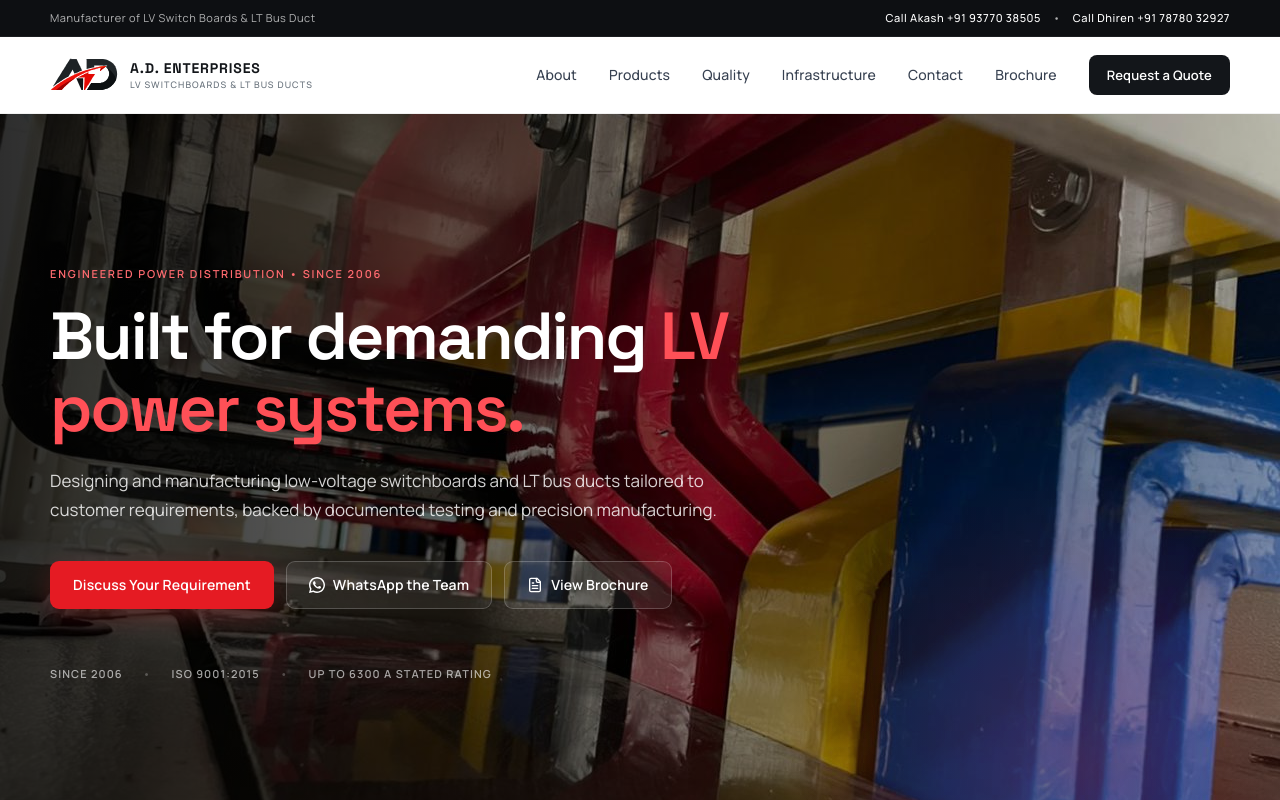
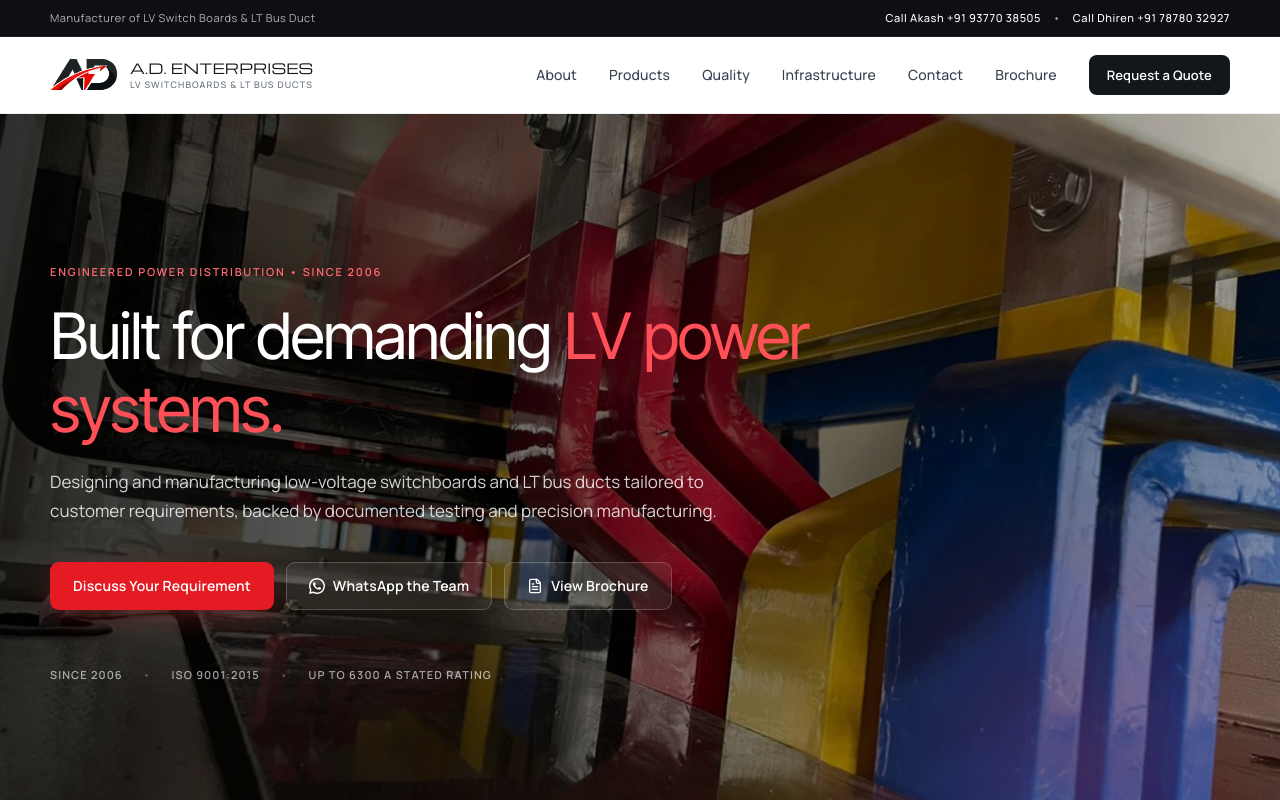
Before and after one commit to Darshan-Pie/A-D-Enterprises-Website, a Next.js app: page / in a window 1280 px wide. Shown: the top 800 px of the page. Built offline with nearby package versions, Linux system fonts and the light colour scheme; no server answers.

Commit message:
Update site typography system

```diff
--- a/app/globals.css
+++ b/app/globals.css
@@ -15,10 +15,10 @@
   --max: 1180px;
   --shadow: 0 20px 60px rgba(15, 23, 42, .09);
 
-  /* Typography — next/font/google injects the actual font-family onto html via
-     className. These fallbacks activate only when the custom property is absent. */
-  --font-heading: 'Space Grotesk', ui-sans-serif, system-ui, sans-serif;
-  --font-body: 'Manrope', ui-sans-serif, system-ui, sans-serif;
+  /* next/font supplies these families on <html>; keep the site tokens distinct. */
+  --font-heading: var(--font-inter-tight, 'Inter Tight'), ui-sans-serif, system-ui, sans-serif;
+  --font-brand: var(--font-michroma, 'Michroma'), ui-sans-serif, system-ui, sans-serif;
+  --font-body: var(--font-manrope, 'Manrope'), ui-sans-serif, system-ui, sans-serif;
 
   /* Font-size scale */
   --text-xs: 11px;
@@ -76,10 +76,16 @@ h4,
 h5,
 h6 {
   font-family: var(--font-heading);
-  font-weight: 600;
-  line-height: 1.1;
-  letter-spacing: -0.03em;
+  font-weight: 400;
+  line-height: 1.16;
+  letter-spacing: -0.02em;
   margin: 0;
+}
+
+.brand-name-text {
+  font-family: var(--font-brand);
+  font-weight: 400;
+  letter-spacing: 0.01em;
 }
 
 p {
@@ -289,10 +295,7 @@ p {
 
 .home-welcome-name {
   margin-top: 22px;
-  font-family: var(--font-heading);
   font-size: clamp(20px, 4vw, 28px);
-  font-weight: 700;
-  letter-spacing: .11em;
   animation-delay: 700ms;
 }
 
@@ -567,11 +570,8 @@ html.home-welcome-active .site-header {
 
 .brand strong {
   display: block;
-  font-family: var(--font-heading);
-  font-weight: 700;
   line-height: 1.1;
   font-size: 14px;
-  letter-spacing: 0.06em;
   color: var(--ink);
 }
 
@@ -773,10 +773,10 @@ html.home-welcome-active .site-header {
 .hero-title {
   max-width: 820px;
   font-family: var(--font-heading);
-  font-size: clamp(42px, 5.2vw, 68px);
-  font-weight: 600;
-  line-height: 1.08;
-  letter-spacing: -0.035em;
+  font-size: clamp(40px, 5vw, 64px);
+  font-weight: 400;
+  line-height: 1.14;
+  letter-spacing: -0.025em;
   margin: 18px 0 22px;
 }
 
@@ -909,7 +909,7 @@ html.home-welcome-active .site-header {
 
 .trust-grid strong {
   display: block;
-  font-family: var(--font-heading);
+  font-family: var(--font-body);
   font-size: 28px;
   font-weight: 600;
   line-height: 1;
@@ -950,10 +950,10 @@ html.home-welcome-active .site-header {
 
 .section-heading h2 {
   font-family: var(--font-heading);
-  font-size: clamp(34px, 4.4vw, 52px);
-  font-weight: 600;
-  line-height: 1.1;
-  letter-spacing: -0.03em;
+  font-size: clamp(32px, 4vw, 48px);
+  font-weight: 400;
+  line-height: 1.18;
+  letter-spacing: -0.02em;
   margin: 12px 0 16px;
 }
 
@@ -1030,7 +1030,7 @@ html.home-welcome-active .site-header {
 }
 
 .about-point-number {
-  font-family: var(--font-heading);
+  font-family: var(--font-body);
   font-size: 18px;
   font-weight: 700;
   color: var(--red);
@@ -1041,7 +1041,7 @@ html.home-welcome-active .site-header {
   display: block;
   font-family: var(--font-heading);
   font-size: 16px;
-  font-weight: 600;
+  font-weight: 400;
   letter-spacing: -0.01em;
   color: var(--ink);
   margin-bottom: 4px;
@@ -1131,18 +1131,20 @@ html.home-welcome-active .site-header {
 }
 
 .product-kicker {
-  font-family: var(--font-body);
   font-size: 10px;
-  letter-spacing: 0.14em;
-  font-weight: 600;
   color: #ff5258;
   text-transform: uppercase;
+}
+
+.product-kicker.brand-name-text {
+  font-size: 12px;
+  letter-spacing: 0.025em;
 }
 
 .product-title {
   font-family: var(--font-heading);
   font-size: 20px;
-  font-weight: 600;
+  font-weight: 400;
   line-height: 1.2;
   letter-spacing: -0.02em;
   margin: 0 0 10px;
@@ -1236,7 +1238,7 @@ html.home-welcome-active .site-header {
 
 .stat-card strong {
   display: block;
-  font-family: var(--font-heading);
+  font-family: var(--font-body);
   font-size: 36px;
   font-weight: 700;
   line-height: 1;
@@ -1277,7 +1279,7 @@ html.home-welcome-active .site-header {
 .quality-banner h3 {
   font-family: var(--font-heading);
   font-size: 26px;
-  font-weight: 600;
+  font-weight: 400;
   letter-spacing: -0.02em;
   max-width: 670px;
   margin: 10px 0;
@@ -1326,9 +1328,9 @@ html.home-welcome-active .site-header {
 .cta-card h2 {
   font-family: var(--font-heading);
   font-size: 40px;
-  font-weight: 700;
-  letter-spacing: -0.035em;
-  line-height: 1.05;
+  font-weight: 400;
+  letter-spacing: -0.02em;
+  line-height: 1.16;
   margin: 10px 0;
 }
 
@@ -1365,11 +1367,16 @@ html.home-welcome-active .site-header {
 .page-hero h1 {
   max-width: 920px;
   font-family: var(--font-heading);
-  font-size: clamp(40px, 6vw, 70px);
-  font-weight: 700;
-  line-height: 1.02;
-  letter-spacing: -0.04em;
+  font-size: clamp(36px, 4.8vw, 62px);
+  font-weight: 400;
+  line-height: 1.14;
+  letter-spacing: -0.025em;
   margin: 15px 0 20px;
+}
+
+.page-hero.products-page-intro h1 {
+  max-width: 1100px;
+  font-size: clamp(32px, 4vw, 52px);
 }
 
 .page-hero p {
@@ -1392,10 +1399,10 @@ html.home-welcome-active .site-header {
 
 .two-col h2 {
   font-family: var(--font-heading);
-  font-size: 44px;
-  font-weight: 700;
-  line-height: 1.06;
-  letter-spacing: -0.035em;
+  font-size: 42px;
+  font-weight: 400;
+  line-height: 1.16;
+  letter-spacing: -0.02em;
   margin: 14px 0 0;
 }
 
@@ -1418,7 +1425,7 @@ html.home-welcome-active .site-header {
 .feature-list strong {
   color: #ff646a;
   min-width: 34px;
-  font-family: var(--font-heading);
+  font-family: var(--font-body);
 }
 
 .feature-list span {
@@ -1463,10 +1470,10 @@ html.home-welcome-active .site-header {
 
 .product-detail h2 {
   font-family: var(--font-heading);
-  font-size: 38px;
-  font-weight: 700;
-  line-height: 1.06;
-  letter-spacing: -0.035em;
+  font-size: clamp(28px, 2.4vw, 31px);
+  font-weight: 400;
+  line-height: 1.18;
+  letter-spacing: -0.02em;
   margin: 10px 0 12px;
 }
 
@@ -1579,7 +1586,10 @@ html.home-welcome-active .site-header {
 
 .manufacturing-intro-copy h2 {
   margin: 12px 0 16px;
-  font-size: clamp(38px, 5vw, 58px);
+  max-width: 820px;
+  font-size: clamp(34px, 4.4vw, 52px);
+  line-height: 1.18;
+  letter-spacing: -0.02em;
 }
 
 .manufacturing-intro-copy p {
@@ -1715,9 +1725,10 @@ html.home-welcome-active .site-header {
 
 .manufacturing-process-step h3 {
   color: #343b42;
-  font-size: clamp(18px, 2vw, 22px);
-  letter-spacing: -.02em;
-  transition: color 260ms ease, font-weight 260ms ease;
+  font-size: clamp(17px, 1.8vw, 21px);
+  line-height: 1.2;
+  letter-spacing: -.01em;
+  transition: color 260ms ease;
 }
 
 .manufacturing-process-step p {
@@ -1737,7 +1748,7 @@ html.home-welcome-active .site-header {
 
 .manufacturing-process-step.is-active h3 {
   color: var(--ink);
-  font-weight: 700;
+  font-weight: 400;
 }
 
 .manufacturing-timeline[data-enhanced="true"] .manufacturing-process-step:not(.is-revealed) .manufacturing-process-number,
@@ -1815,10 +1826,10 @@ html.home-welcome-active .site-header {
 
 .contact-panel h2 {
   font-family: var(--font-heading);
-  font-size: 40px;
-  font-weight: 700;
-  line-height: 1.06;
-  letter-spacing: -0.035em;
+  font-size: clamp(28px, 3vw, 36px);
+  font-weight: 400;
+  line-height: 1.18;
+  letter-spacing: -0.02em;
   margin: 10px 0 30px;
 }
 
@@ -1911,7 +1922,7 @@ html.home-welcome-active .site-header {
 
 .contact-copy h3 {
   margin: 0;
-  font-family: var(--font-heading);
+  font-family: var(--font-body);
   font-size: 18px;
   font-weight: 600;
   letter-spacing: 0.01em;
@@ -1984,10 +1995,7 @@ html.home-welcome-active .site-header {
 }
 
 .contact-company-identity h2 {
-  font-family: var(--font-heading);
   font-size: 22px;
-  font-weight: 600;
-  letter-spacing: 0.005em;
   line-height: 1.2;
   color: var(--ink);
 }
@@ -2033,7 +2041,7 @@ html.home-welcome-active .site-header {
 .contact-person h4 {
   margin: 0 0 7px;
   color: var(--ink);
-  font-family: var(--font-heading);
+  font-family: var(--font-body);
   font-size: 16px;
   font-weight: 600;
   letter-spacing: -0.01em;
@@ -2200,7 +2208,7 @@ html.home-welcome-active .site-header {
 }
 
 .footer-heading {
-  font-family: var(--font-heading);
+  font-family: var(--font-body);
   font-size: 11px;
   font-weight: 700;
   text-transform: uppercase;
@@ -2246,7 +2254,7 @@ html.home-welcome-active .site-header {
 }
 
 .footer-contact-name {
-  font-family: var(--font-heading);
+  font-family: var(--font-body);
   font-size: 13.5px;
   font-weight: 600;
   color: #ffffff;
@@ -2298,7 +2306,7 @@ html.home-welcome-active .site-header {
 }
 
 .footer-location-title {
-  font-family: var(--font-heading);
+  font-family: var(--font-body);
   font-size: 14px;
   font-weight: 600;
   color: #ffffff;
@@ -2373,10 +2381,7 @@ html.home-welcome-active .site-header {
 
 .footer-brand-text {
   display: block;
-  font-family: var(--font-heading);
-  font-weight: 700;
   color: rgba(255, 255, 255, 0.85);
-  letter-spacing: 0.04em;
   font-size: 14px;
   line-height: 1.15;
 }
@@ -2449,7 +2454,7 @@ html.home-welcome-active .site-header {
 }
 
 .dc-th {
-  font-family: var(--font-heading);
+  font-family: var(--font-body);
   font-size: 11px;
   font-weight: 700;
   letter-spacing: 0.14em;
@@ -2477,7 +2482,7 @@ html.home-welcome-active .site-header {
 }
 
 .dc-person-name {
-  font-family: var(--font-heading);
+  font-family: var(--font-body);
   font-size: 15px;
   font-weight: 600;
   letter-spacing: -0.01em;
@@ -2624,10 +2629,7 @@ html.home-welcome-active .site-header {
 
 .home-contact-brand {
   color: var(--ink);
-  font-family: var(--font-heading);
   font-size: 21px;
-  font-weight: 600;
-  letter-spacing: 0.01em;
   line-height: 1.2;
 }
 
@@ -2673,7 +2675,7 @@ html.home-welcome-active .site-header {
 }
 
 .home-contact-name {
-  font-family: var(--font-heading);
+  font-family: var(--font-body);
   color: var(--ink);
   font-size: 17px;
   font-weight: 600;
@@ -2835,7 +2837,7 @@ html.home-welcome-active .site-header {
 .visit-us-header h2 {
   font-family: var(--font-heading);
   font-size: clamp(32px, 3.8vw, 44px);
-  font-weight: 600;
+  font-weight: 400;
   line-height: 1.15;
   letter-spacing: -0.03em;
   margin: 10px 0 14px;
@@ -2912,7 +2914,7 @@ html.home-welcome-active .site-header {
 }
 
 .contact-item>span:first-child {
-  font-family: var(--font-heading);
+  font-family: var(--font-body);
   font-size: 11px;
   font-weight: 700;
   letter-spacing: 0.12em;
@@ -2938,7 +2940,7 @@ html.home-welcome-active .site-header {
 }
 
 .ci-person-info strong {
-  font-family: var(--font-heading);
+  font-family: var(--font-body);
   font-size: 14px;
   font-weight: 600;
   color: var(--ink);
@@ -3129,7 +3131,7 @@ a.ci-icon-row:hover {
   display: block;
   font-family: var(--font-heading);
   font-size: 22px;
-  font-weight: 600;
+  font-weight: 400;
   letter-spacing: -0.02em;
   margin-top: 30px;
 }
@@ -3162,9 +3164,9 @@ a.ci-icon-row:hover {
 .direct-contact-header h2 {
   font-family: var(--font-heading);
   font-size: clamp(32px, 4vw, 48px);
-  font-weight: 700;
-  letter-spacing: -0.04em;
-  line-height: 1.04;
+  font-weight: 400;
+  letter-spacing: -0.025em;
+  line-height: 1.15;
   margin: 10px 0;
 }
 
@@ -3337,6 +3339,10 @@ a.ci-icon-row:hover {
 
   .brand-mark {
     max-width: 54px;
+  }
+
+  .brand strong {
+    font-size: 12px;
   }
 
   .home-welcome::before {
@@ -3836,6 +3842,25 @@ a.ci-icon-row:hover {
 ────────────────────────────────────────────── */
 @media (max-width: 390px) {
 
+  .page-hero.products-page-intro h1 {
+    max-width: 100%;
+    font-size: clamp(24px, 7.7vw, 30px);
+  }
+
+  .page-hero.infrastructure-page-intro h1 {
+    max-width: 100%;
+    font-size: clamp(27px, 8vw, 30px);
+  }
+
+  .product-detail h2 {
+    font-size: clamp(22px, 7.2vw, 27px);
+    line-height: 1.2;
+  }
+
+  .contact-panel h2 {
+    font-size: clamp(25px, 7.7vw, 30px);
+  }
+
   .hero h1,
   .hero-title {
     font-size: 32px;
@@ -3852,6 +3877,10 @@ a.ci-icon-row:hover {
 
   .contact-copy {
     padding: 18px;
+  }
+
+  .contact-company-identity h2 {
+    font-size: clamp(14px, 4.5vw, 18px);
   }
 
   .contact-form input,
--- a/app/infrastructure/page.tsx
+++ b/app/infrastructure/page.tsx
@@ -47,6 +47,7 @@ export default function Infrastructure() {
   return (
     <>
       <PageIntro
+        className="infrastructure-page-intro"
         eyebrow="INFRASTRUCTURE"
         title="Manufacturing Infrastructure"
         description="Precision machinery, engineering skills and controlled manufacturing processes for LV products."
--- a/app/layout.tsx
+++ b/app/layout.tsx
@@ -1,5 +1,5 @@
 import type { Metadata } from 'next';
-import { Space_Grotesk, Manrope } from 'next/font/google';
+import { Inter_Tight, Manrope, Michroma } from 'next/font/google';
 import './globals.css';
 import Header from '@/components/Header';
 import Footer from '@/components/Footer';
@@ -8,17 +8,24 @@ import ScrollReveal from '@/components/ScrollReveal';
 import PageTransition from '@/components/PageTransition';
 import { company } from '@/lib/content';
 
-const spaceGrotesk = Space_Grotesk({
+const interTight = Inter_Tight({
   subsets: ['latin'],
   weight: ['400', '500', '600', '700'],
-  variable: '--font-heading',
+  variable: '--font-inter-tight',
+  display: 'swap',
+});
+
+const michroma = Michroma({
+  subsets: ['latin'],
+  weight: '400',
+  variable: '--font-michroma',
   display: 'swap',
 });
 
 const manrope = Manrope({
   subsets: ['latin'],
   weight: ['400', '500', '600', '700'],
-  variable: '--font-body',
+  variable: '--font-manrope',
   display: 'swap',
 });
 
@@ -43,7 +50,7 @@ export default function RootLayout({ children }: { children: React.ReactNode })
     address: { '@type': 'PostalAddress', ...company.postalAddress }
   };
   return (
-    <html lang="en" className={`${spaceGrotesk.variable} ${manrope.variable}`}>
+    <html lang="en" className={`${interTight.variable} ${michroma.variable} ${manrope.variable}`}>
       <body>
         <Header/>
         <ScrollReveal />
--- a/app/products/page.tsx
+++ b/app/products/page.tsx
@@ -4,7 +4,7 @@ import { products } from '@/lib/content';
 import PageIntro from '@/components/PageIntro';
 export const metadata = { title: 'Products' };
 export default function Products(){return <>
- <PageIntro eyebrow="PRODUCTS" title="LV Switchboards & Bus Ducts" description="Explore the LV switchboards and LT bus duct products described in the company brochure." />
- <section className="section" data-reveal><div className="container product-detail-grid">{products.map(p=><article className="product-detail" id={p.slug} key={p.slug}><div className="product-detail-image" data-reveal-image><Image src={p.image} alt={p.name} fill sizes="(max-width:900px) 100vw, 38vw"/></div><div><div className="product-kicker">A.D. ENTERPRISES</div><h2>{p.name}</h2><p className="lead">{p.short}</p><p>{p.detail}</p><Link className="product-enquiry-link" href={{ pathname: '/contact', query: { product: p.slug }, hash: 'quote-form' }}>Ask about this product <span aria-hidden="true">→</span></Link></div></article>)}</div></section>
+ <PageIntro className="products-page-intro" eyebrow="PRODUCTS" title="LV Switchboards & Bus Ducts" description="Explore the LV switchboards and LT bus duct products described in the company brochure." />
+ <section className="section" data-reveal><div className="container product-detail-grid">{products.map(p=><article className="product-detail" id={p.slug} key={p.slug}><div className="product-detail-image" data-reveal-image><Image src={p.image} alt={p.name} fill sizes="(max-width:900px) 100vw, 38vw"/></div><div><div className="product-kicker brand-name-text">A.D. ENTERPRISES</div><h2>{p.name}</h2><p className="lead">{p.short}</p><p>{p.detail}</p><Link className="product-enquiry-link" href={{ pathname: '/contact', query: { product: p.slug }, hash: 'quote-form' }}>Ask about this product <span aria-hidden="true">→</span></Link></div></article>)}</div></section>
  <section className="cta-section" data-reveal><div className="container cta-card"><div><div className="eyebrow">PROJECT ENQUIRY</div><h2>Need a custom configuration?</h2><p>Share the rating, configuration, application and timeline so the requirement can be reviewed.</p></div><Link className="button button-primary" href="/contact">Send requirement</Link></div></section>
  </>}
--- a/components/Footer.tsx
+++ b/components/Footer.tsx
@@ -89,7 +89,7 @@ export default function Footer() {
               sizes="64px"
             />
             <div className="footer-brand-copy">
-              <strong className="footer-brand-text">A.D. ENTERPRISES</strong>
+              <strong className="footer-brand-text brand-name-text">A.D. ENTERPRISES</strong>
               <span className="footer-brand-tagline">MANUFACTURER OF LV SWITCH BOARDS &amp; LT BUS DUCT</span>
             </div>
           </div>
--- a/components/Header.tsx
+++ b/components/Header.tsx
@@ -200,7 +200,7 @@ export default function Header() {
             <span className="brand-mark-frame">
               <BrandLogo variant="mark" width={68} className="brand-mark" sizes="(max-width: 760px) 54px, 68px" priority />
             </span>
-            <span className="brand-copy"><strong>A.D. ENTERPRISES</strong><small>LV SWITCHBOARDS &amp; LT BUS DUCTS</small></span>
+            <span className="brand-copy"><strong className="brand-name-text">A.D. ENTERPRISES</strong><small>LV SWITCHBOARDS &amp; LT BUS DUCTS</small></span>
           </Link>
           <button
             className="menu-toggle"
--- a/components/HomeContactCard.tsx
+++ b/components/HomeContactCard.tsx
@@ -23,7 +23,7 @@ export default function HomeContactCard() {
           <div className="home-contact-mobile-identity">
             <BrandLogo variant="mark" width={60} className="home-contact-mark" sizes="60px" />
             <div>
-              <h2 className="home-contact-brand">{company.name}</h2>
+              <h2 className="home-contact-brand brand-name-text">{company.name}</h2>
               <p>{company.tagline}</p>
             </div>
           </div>
--- a/components/HomeWelcome.tsx
+++ b/components/HomeWelcome.tsx
@@ -67,7 +67,7 @@ export default function HomeWelcome() {
     <div className={`home-welcome${exiting ? ' is-exiting' : ''}`} role="status" aria-label="Welcome to A.D. Enterprises">
       <div className="home-welcome-content">
         <BrandLogo variant="markLight" width={280} className="home-welcome-mark" sizes="(max-width: 760px) 72vw, 280px" priority />
-        <p className="home-welcome-name">A.D. ENTERPRISES</p>
+        <p className="home-welcome-name brand-name-text">A.D. ENTERPRISES</p>
         <p className="home-welcome-tagline">MANUFACTURER OF LV SWITCH BOARDS &amp; LT BUS DUCT</p>
         <p className="home-welcome-message">ENGINEERED POWER DISTRIBUTION</p>
         <p className="home-welcome-since">SINCE 2006</p>
--- a/components/PageIntro.tsx
+++ b/components/PageIntro.tsx
@@ -2,13 +2,15 @@ export default function PageIntro({
   eyebrow,
   title,
   description,
+  className,
 }: {
   eyebrow: string;
   title: string;
   description: string;
+  className?: string;
 }) {
   return (
-    <section className="page-hero page-intro">
+    <section className={`page-hero page-intro${className ? ` ${className}` : ''}`}>
       <div className="container">
         <div className="eyebrow">{eyebrow}</div>
         <h1>{title}</h1>
```
Also changed, not shown: app/contact/page.tsx (+4 -4 lines).
